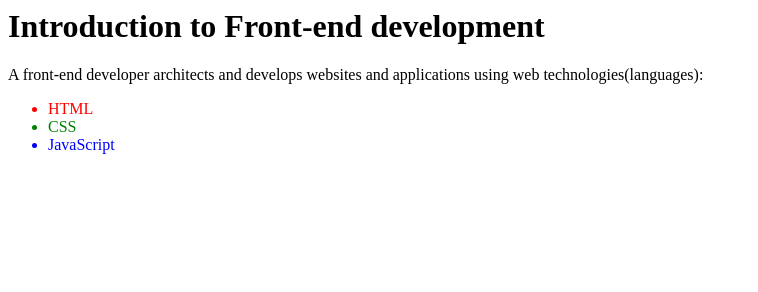
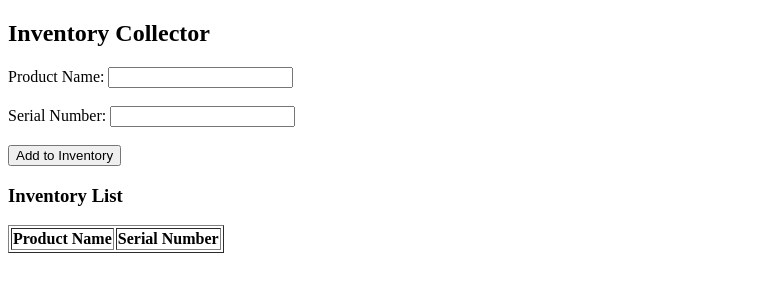
Before and after one commit to jovana-a/IT-zadatak1, a plain HTML site: page index.html in a window 1280 px wide. Shown: the whole page, without its empty margins (0-758 px from the left). Drawn offline with Linux system fonts and the light colour scheme.

Commit message:
Update index.html

```diff
--- a/index.html
+++ b/index.html
@@ -1,7 +1,45 @@
-<h1>Introduction to Front-end development</h1>
-<p1>A front-end developer architects and develops websites and applications using web technologies(languages):</p>
-<ul>
-<li style="color: red;">HTML</li>
-<li style="color: green;">CSS</li>
-<li style="color: blue;">JavaScript</li>
-</ul>
+<!DOCTYPE html>
+<html>
+<head>
+    <title>Inventory Collector</title>
+</head>
+<body>
+    <h2>Inventory Collector</h2>
+    <form id="inventoryForm">
+        <label for="productName">Product Name:</label>
+        <input type="text" id="productName" name="productName" required><br><br>
+        <label for="serialNumber">Serial Number:</label>
+        <input type="text" id="serialNumber" name="serialNumber" required><br><br>
+        <button type="button" onclick="addToInventory()">Add to Inventory</button>
+    </form>
+
+    <h3>Inventory List</h3>
+    <table id="inventoryTable" border="1">
+        <tr>
+            <th>Product Name</th>
+            <th>Serial Number</th>
+        </tr>
+    </table>
+
+    <script>
+        function addToInventory() {
+            // Get the values from the form
+            var productName = document.getElementById('productName').value;
+            var serialNumber = document.getElementById('serialNumber').value;
+
+            // Create a new row and cells
+            var table = document.getElementById('inventoryTable');
+            var newRow = table.insertRow();
+            var productNameCell = newRow.insertCell(0);
+            var serialNumberCell = newRow.insertCell(1);
+
+            // Add the values to the cells
+            productNameCell.innerHTML = productName;
+            serialNumberCell.innerHTML = serialNumber;
+
+            // Clear the form fields
+            document.getElementById('inventoryForm').reset();
+        }
+    </script>
+</body>
+</html>
```
